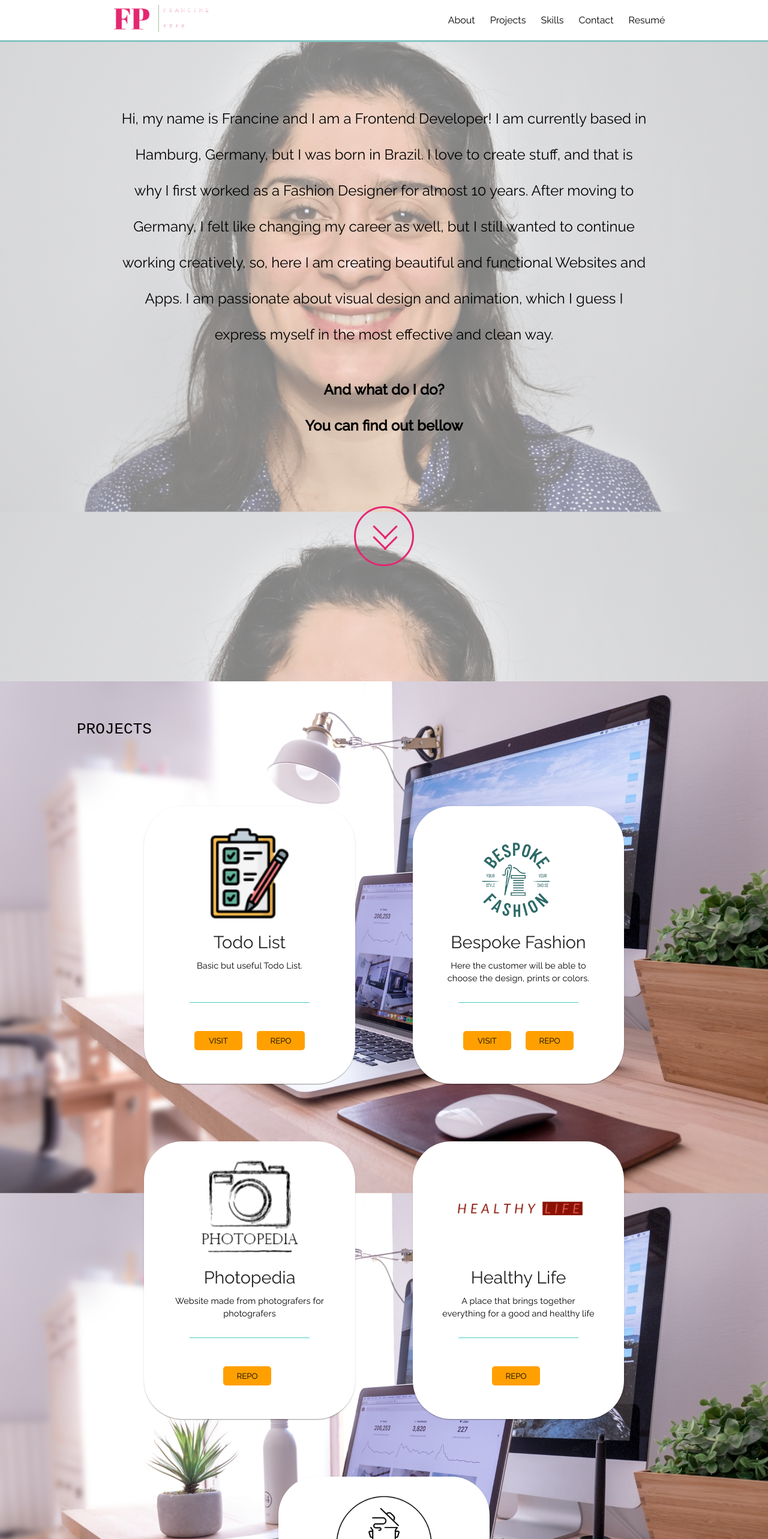
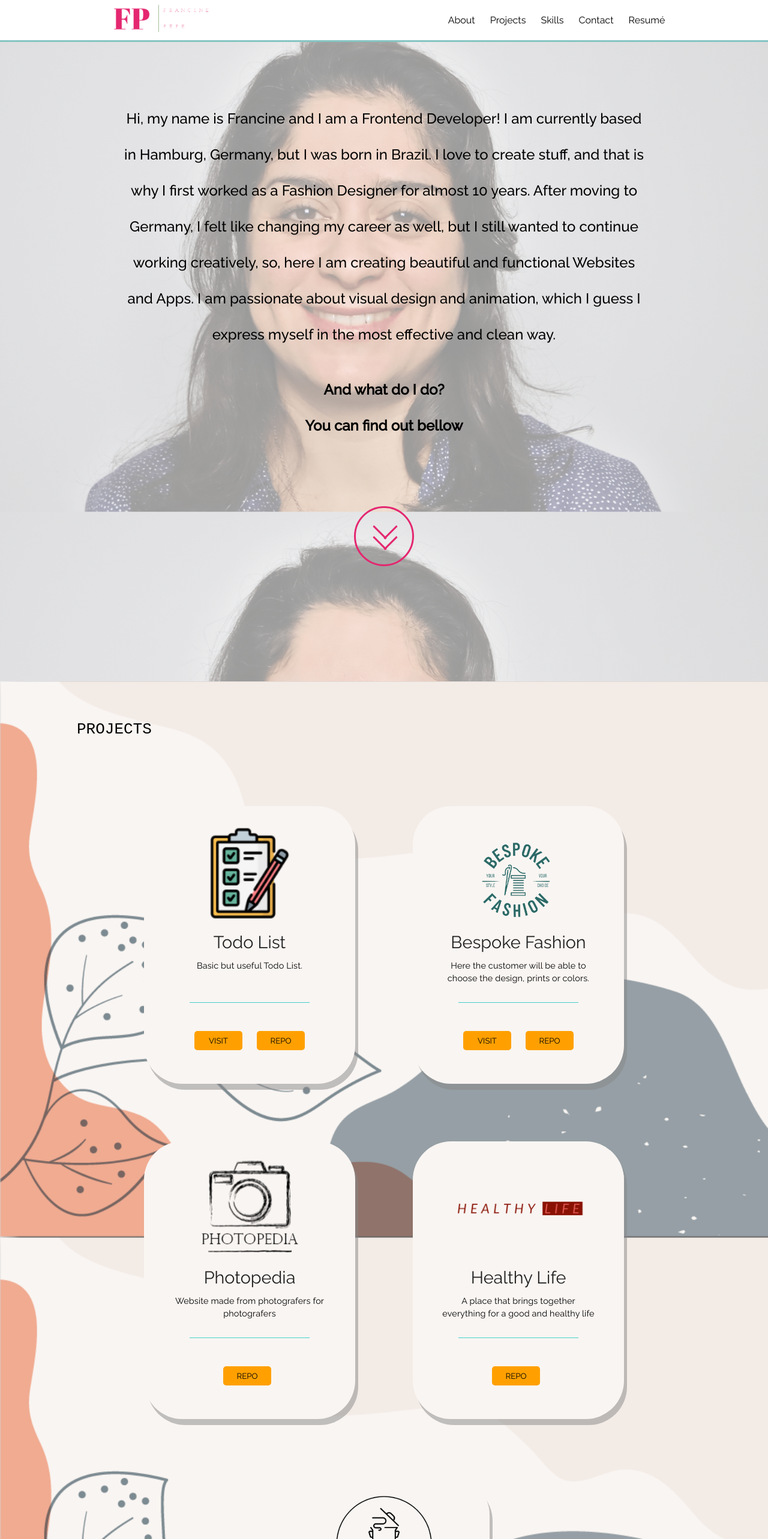
Before and after one commit to Francine-Pepe/portfolio-webdev, a React (Create React App) app: page / in a window 1280 px wide. Shown: the top 2566 px of the page at 60% size. Built offline with nearby package versions, Linux system fonts and the light colour scheme.

Commit message:
changed the background image (first attempt)

```diff
--- a/src/Components/AboutMe/AboutMe.css
+++ b/src/Components/AboutMe/AboutMe.css
@@ -5,8 +5,13 @@ body {
   padding: 0;
 }
 
+.main_container {
+  width: 100%;
+  display: flex;
+}
+
 .opacity_container {
-  background-color: rgba(255, 255, 255, 0.5);
+  background-color: rgba(255, 255, 255, 0.6);
   height: fit-content;
   width: 100vw;
   display: flex;
@@ -27,6 +32,7 @@ body {
   background-position: center;
   background-repeat: no-repeat;
   background-size: cover;
+
 }
 
 .text_container {
@@ -34,11 +40,13 @@ body {
   text-align: center;
   padding: 3em;
   height: fit-content;
+  font-weight: 500;
   /* background-color: rgba(0, 0, 0, 0.3); */
 }
 
 .text_container p {
   text-align: center;
+  font-weight:800;
 }
 
 .text_container h4 {
--- a/src/Components/Footer/Footer.js
+++ b/src/Components/Footer/Footer.js
@@ -16,6 +16,7 @@ export default function Footer() {
                 <SocialMedia />
             </div>
             <small>&copy; Copyright {getCurrentYear()} - Francine Pêpe</small>
+            <a href="https://www.freepik.com/vectors/aesthetic-poster">Aesthetic poster vector created by starline - www.freepik.com</a>
 
         </footer>
 
--- a/src/Components/Projects/Projects.css
+++ b/src/Components/Projects/Projects.css
@@ -1,5 +1,5 @@
 .cards_container {
-  background-image: url("./../../Images/project_background_medium.jpg");
+  background-image: url("./../../Images/bg_1_medium.png");
   height: fit-content;
   width: 100vw;
   background-attachment: fixed;
@@ -48,6 +48,7 @@ body {
   flex-wrap: wrap;
   justify-content: center;
   align-items: center;
+
 }
 
 /* .card_box {
--- a/src/Components/Projects/ProjectsCards.js
+++ b/src/Components/Projects/ProjectsCards.js
@@ -12,10 +12,7 @@ import todolist from "./../../Images/checklist.png";
 import "./Projects.css";
 import ProjectTitle from "./ProjectTitle";
 
-
 export default function ProjectsCards(props, index) {
-
-
   const projects = [
     {
       id: "4",
@@ -71,6 +68,7 @@ export default function ProjectsCards(props, index) {
   return (
     <>
       <div className="cards_container" id="projects">
+        {/* <div className="opacity_container"> */}
         <ProjectTitle title="PROJECTS" key={index} />
         <h1> {props.title} </h1>
 
@@ -92,6 +90,8 @@ export default function ProjectsCards(props, index) {
               borderRadius: "4em",
               padding: "2em",
               border: "none",
+              backgroundColor: '#F9F5F2',
+              boxShadow: '5px 10px rgba(136, 136, 136, 0.5)'
             }}
           >
             <CardActionArea
@@ -132,9 +132,14 @@ export default function ProjectsCards(props, index) {
                   fontSize="1.8rem"
                   fontFamily="Raleway"
                 >
-
                   {projects.name}
-                  <div className="tech_hide"><h6>Technologies used:<hr /></h6>{projects.technologies}</div>
+                  <div className="tech_hide">
+                    <h6>
+                      Technologies used:
+                      <hr />
+                    </h6>
+                    {projects.technologies}
+                  </div>
                 </Typography>
                 <Typography
                   variant="body2"
@@ -177,11 +182,11 @@ export default function ProjectsCards(props, index) {
                 </a>
               </button>
             </CardActions>
-
           </Card>
         ))}
       </div>
       {/* </div> */}
+      {/* </div> */}
     </>
   );
 }
--- a/src/Components/Skills/Skills.css
+++ b/src/Components/Skills/Skills.css
@@ -1,5 +1,5 @@
 .skills_container {
-  background-image: url("./../../Images/skills_medium.jpg");
+  background-image: url("./../../Images/bg_2_medium.png");
   height: fit-content;
   width: 100vw;
   background-attachment: fixed;
@@ -43,7 +43,6 @@ hr {
   right: 0;
   background: black;
   color: white;
-  margin-bottom: 5px;
   font-size: 0.7rem;
   opacity: 0;
   visibility: hidden;
--- a/src/Components/Skills/Skills.js
+++ b/src/Components/Skills/Skills.js
@@ -7,6 +7,7 @@ export default function Skills(props, index) {
   return (
     <>
       <div className="skills_container" id="skills">
+        {/* <div className="opacity_container" > */}
         <ProjectTitle title="SKILLS" key={index} />
         <h1> {props.title}</h1>
         <Box
@@ -162,6 +163,7 @@ export default function Skills(props, index) {
           </Paper>
         </Box>
       </div>
+      {/* </div> */}
     </>
   );
 }
--- a/src/Components/SocialMedia/SocialMedia.css
+++ b/src/Components/SocialMedia/SocialMedia.css
@@ -2,4 +2,13 @@
     display: flex;
     justify-content: space-evenly;
     padding: 1em;
+
 }
+
+.social_icons {
+    width: 15em;
+    display: flex;
+    justify-content: space-evenly;
+    padding: 1em;
+
+}
```
Also changed, not shown: src/Components/Projects/Projects.js (+24 -25 lines), src/Images/bg_1_medium.png (added), src/Images/bg_2_medium.png (added).
